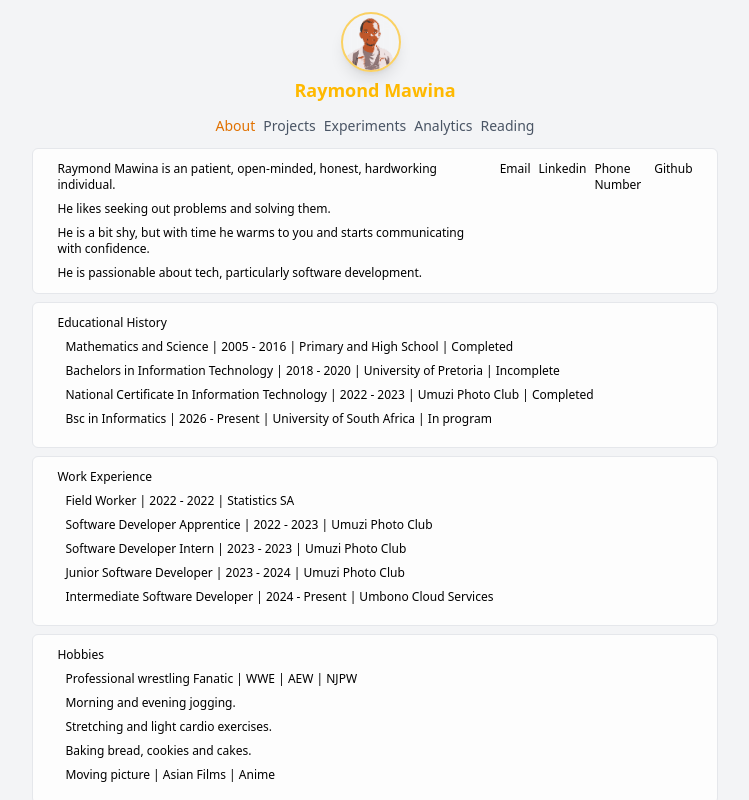
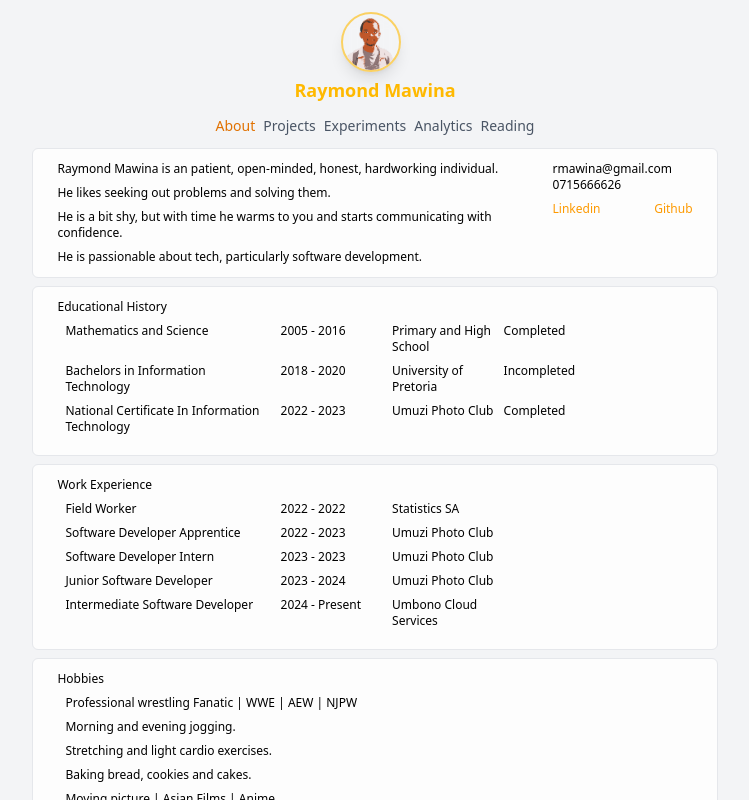
Before and after one commit to mfanaKoPitori/portfolio, a Next.js app: page / in a window 1280 px wide. Shown: the top 800 px of the page, without its empty margins (265-1014 px from the left). Built offline with nearby package versions, Linux system fonts and the light colour scheme; no server answers.

Commit message:
fix: adjust alignment for sections experience and education in about page

```diff
--- a/components/About/Presentation.tsx
+++ b/components/About/Presentation.tsx
@@ -17,31 +17,57 @@ const Presentation: React.FC<AboutProps> = ({ name }) => {
             <p>He is passionable about tech, particularly software development.</p>
           </section>
 
-          <section className="flex flex-row px-2 space-x-2">
-            <p>Email</p>
-            <p>Linkedin</p>
-            <p>Phone Number</p>
-            <p>Github</p>
+          <section className="flex flex-col px-2 space-x-2 w-1/4 space-y-2">
+            <section className="flex flex-col space-x-2">
+              <p>rmawina@gmail.com</p>
+              <p>0715666626</p>
+            </section>
+
+            <section className="flex flex-row justify-between space-x-2">
+              <a
+                href="https://www.linkedin.com"
+                target="_blank"
+                rel="noopener noreferrer"
+                className=" text-amber-500 text-md hover:underline"
+              >
+                Linkedin
+              </a>
+
+              <a
+                href="https://www.github.com"
+                target="_blank"
+                rel="noopener noreferrer"
+                className=" text-amber-500 text-md hover:underline"
+              >
+                Github
+              </a>
+
+            </section>
           </section>
         </section>
 
         <section className="bg-white/80 rounded-md border border-gray-200 py-3 px-6">
           <h1>Educational History</h1>
           <section className="flex flex-col px-2 my-2 space-y-2">
-            <section>
-                <h1>Mathematics and Science | 2005 - 2016 | Primary and High School | Completed</h1>
+            <section className="flex flex-col-4 space-x-2 w-7/8">
+                <p className="w-2/5">Mathematics and Science</p>
+                <p className="w-1/5">2005 - 2016</p>
+                <p className="w-1/5">Primary and High School</p>
+                <p className="w-1/5">Completed</p>
             </section>
 
-            <section>
-                <h1>Bachelors in Information Technology |  2018 - 2020 | University of Pretoria |  Incomplete</h1>
+            <section className="flex flex-col-4 space-x-2 w-7/8">
+                <p className="w-2/5">Bachelors in Information Technology</p>
+                <p className="w-1/5">2018 - 2020 </p>
+                <p className="w-1/5">University of Pretoria </p>
+                <p className="w-1/5">Incompleted</p>
             </section>
 
-            <section>
-                <h1>National Certificate In Information Technology | 2022 - 2023 | Umuzi Photo Club | Completed</h1>
-            </section>
-
-            <section>
-                <h1>Bsc in Informatics | 2026 - Present | University of South Africa | In program</h1>
+            <section className="flex flex-col-4 space-x-2 w-7/8">
+                <p className="w-2/5">National Certificate In Information Technology</p>
+                <p className="w-1/5">2022 - 2023</p>
+                <p className="w-1/5">Umuzi Photo Club</p>
+                <p className="w-1/5">Completed</p>
             </section>
           </section>
         </section>
@@ -49,24 +75,40 @@ const Presentation: React.FC<AboutProps> = ({ name }) => {
         <section className="bg-white/80 rounded-md border border-gray-200 py-3 px-6">
           <h1>Work Experience</h1>
           <section className="flex flex-col px-2 my-2 space-y-2">
-            <section>
-                <h1>Field Worker | 2022 - 2022 | Statistics SA</h1>
+            <section className="flex flex-col-3 space-x-2 w-7/8">
+                <p className="w-2/5">Field Worker </p>
+                <p className="w-1/5">2022 - 2022</p>
+                <p className="w-1/5">Statistics SA</p>
+                <p className="w-1/5"></p>
             </section>
 
-            <section>
-                <h1>Software Developer Apprentice | 2022 - 2023 | Umuzi Photo Club</h1>
+            <section className="flex flex-col-3 space-x-2 w-7/8">
+                <p className="w-2/5">Software Developer Apprentice</p>
+                <p className="w-1/5">2022 - 2023 </p>
+                <p className="w-1/5">Umuzi Photo Club</p>
+                <p className="w-1/5"></p>
             </section>
 
-            <section>
-                <h1>Software Developer Intern | 2023 - 2023 | Umuzi Photo Club</h1>
+            <section className="flex flex-col-3 space-x-2 w-7/8">
+                <p className="w-2/5">Software Developer Intern</p>
+                <p className="w-1/5">2023 - 2023</p>
+                <p className="w-1/5">Umuzi Photo Club</p>
+                <p className="w-1/5"></p>
             </section>
 
-            <section>
-                <h1>Junior Software Developer | 2023 - 2024 | Umuzi Photo Club</h1>
+            <section className="flex flex-col-3 space-x-2 w-7/8">
+                <p className="w-2/5">Junior Software Developer</p>
+                <p className="w-1/5">2023 - 2024</p>
+                <p className="w-1/5">Umuzi Photo Club</p>
+                <p className="w-1/5"></p>
+
             </section>
 
-            <section>
-                <h1>Intermediate Software Developer | 2024 - Present | Umbono Cloud Services</h1>
+            <section className="flex flex-col-3 space-x-2 w-7/8">
+                <p className="w-2/5">Intermediate Software Developer</p>
+                <p className="w-1/5">2024 - Present</p>
+                <p className="w-1/5">Umbono Cloud Services</p>
+                <p className="w-1/5"></p>
             </section>
           </section>
         </section>
```
